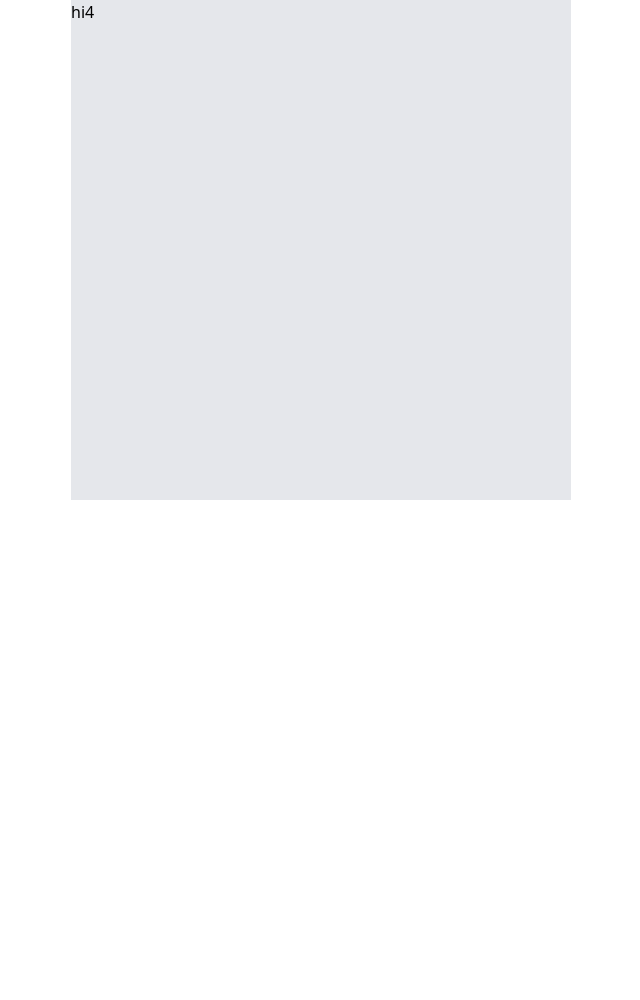
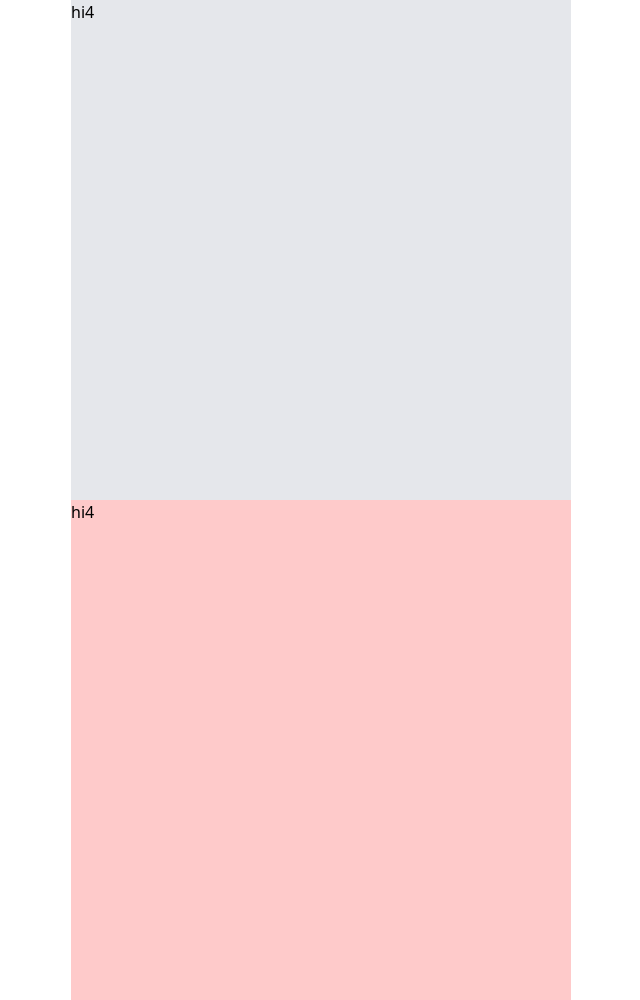
Before and after one commit to farzad-panahi/pishtazbeton, a website built with Vite: page index.html in a window 1280 px wide. Shown: the whole page, without its empty margins (319-959 px from the left). Before the commit the page ends 800 px from the top, so only its background shows below. Built offline with nearby package versions, Linux system fonts and the light colour scheme.

Commit message:
first commit

```diff
--- a/index.html
+++ b/index.html
@@ -3,11 +3,13 @@
 <head>
   <meta charset="UTF-8">
   <meta name="viewport" content="width=device-width, initial-scale=1.0">
+  <link rel="shortcut icon" href="./public/images/logo/logo.ico" />
   <link rel="stylesheet" href="./public/src/output.css">
   <title>شرکت تولیدی تحقیقاتی پیشتاز بتن روز</title>
 </head>
 <body>
   <div class="w-[500px] h-[500px] bg-gray-200 mx-auto">hi4</div>
+  <div class="w-[500px] h-[500px] bg-red-200 mx-auto">hi4</div>
 
 </body>
 </html>
```
Also changed, not shown: public/images/logo/Logo.ico (added), public/src/output.css.
